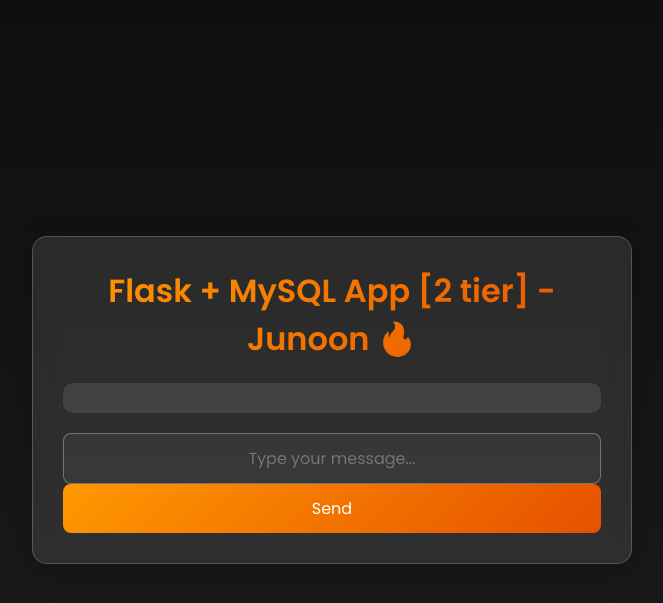
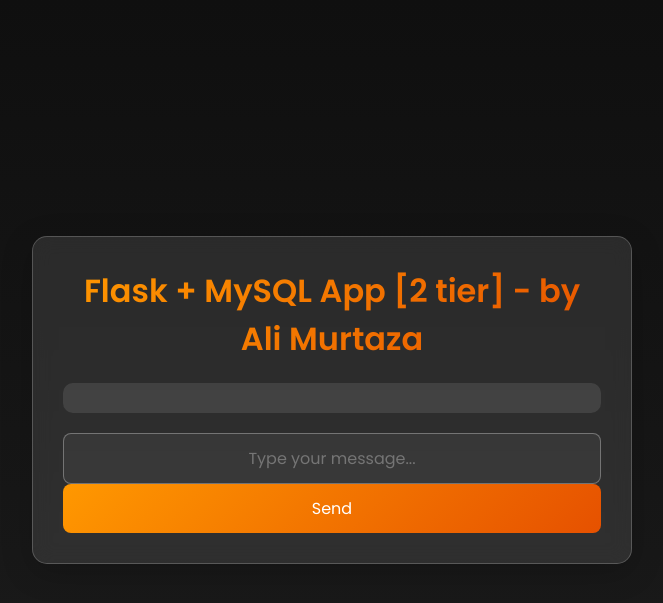
Before and after one commit to alidevopsculture/Two-Tier-CI-CD-Pipeline, a Flask app: page / in a window 1280 px wide. Shown: the top 603 px of the page, without its empty margins (308-971 px from the left). Run offline with Flask 2, Linux system fonts and the light colour scheme; data that the repository does not hold is empty; some libraries are stand-ins or nearby versions.

Commit message:
update readme

```diff
--- a/templates/index.html
+++ b/templates/index.html
@@ -131,7 +131,7 @@
 
 <body>
     <div class="container">
-        <h1>Flask + MySQL App [2 tier] - Junoon 🔥</h1>
+        <h1>Flask + MySQL App [2 tier] - by Ali Murtaza </h1>
 
         <div class="messages">
             {% for message in messages %}
```
Also changed, not shown: README.md (added).
